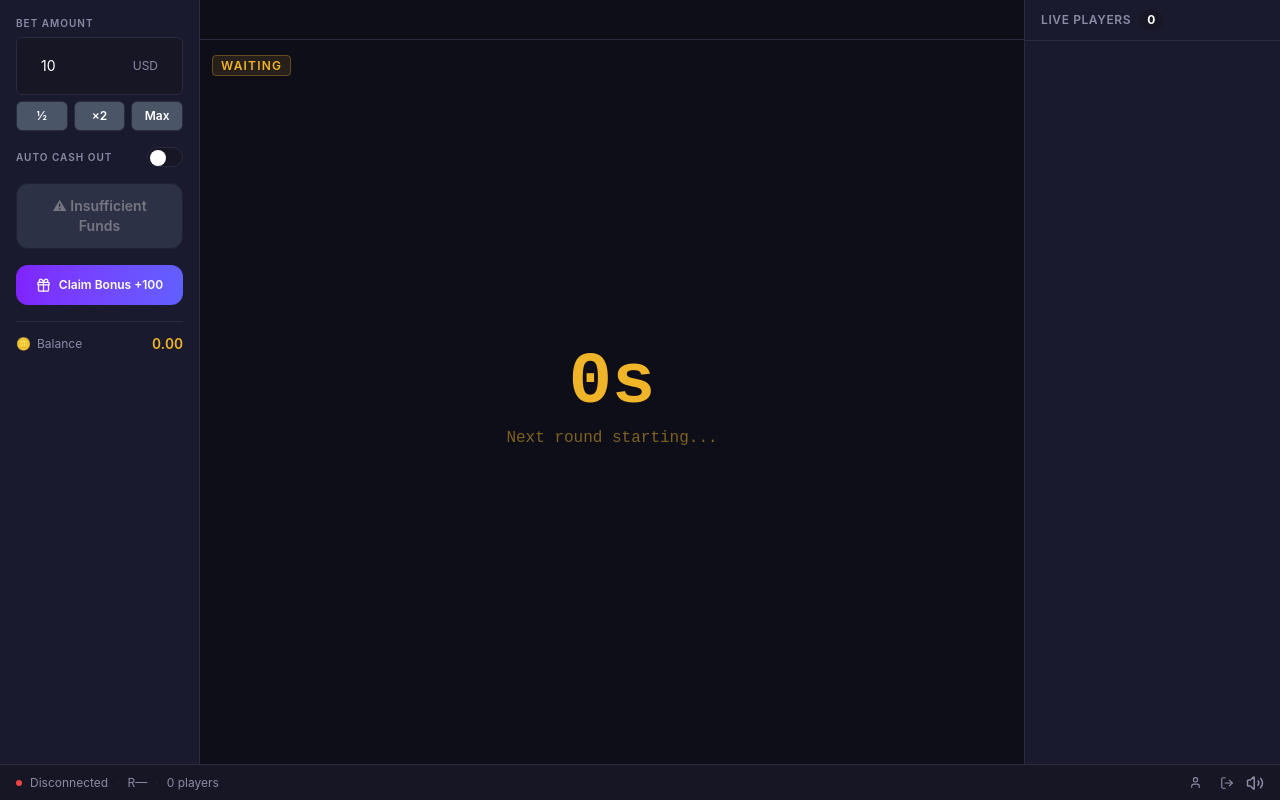
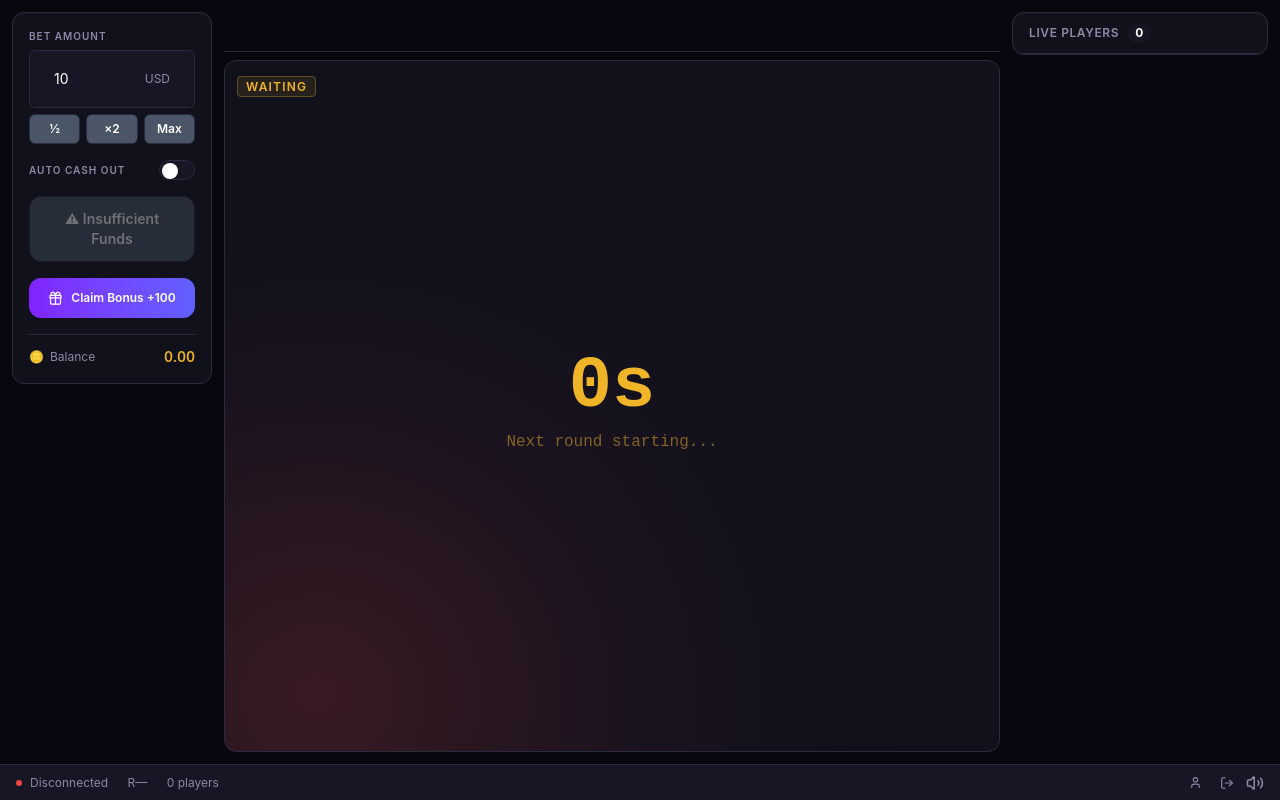
Before and after one commit to MykytaMusaiev/crash-game, a Next.js app: page /game in a window 1280 px wide. Built offline with nearby package versions, Linux system fonts and the light colour scheme.

Commit message:
style(game): refine layout cards, chart gradients and mobile modal animation

```diff
--- a/src/app/globals.css
+++ b/src/app/globals.css
@@ -1,9 +1,9 @@
 @import "tailwindcss";
 
 @theme {
-    --color-bg-primary: #0e0e18;
+    --color-bg-primary: #07080f;
     --color-bg-secondary: #161624;
-    --color-bg-panel: #1a1a2e;
+    --color-bg-panel: #10111b;
     --color-bg-muted: #4a5568;
     --color-accent-gold: #f0b429;
     --color-accent-green: #22c55e;
@@ -23,3 +23,23 @@ body {
     font-family: "Inter", system-ui, sans-serif;
     margin: 0;
 }
+
+@keyframes slideInFromRight {
+    from {
+        transform: translateX(100%);
+    }
+
+    to {
+        transform: translateX(0);
+    }
+}
+
+@keyframes fadeIn {
+    from {
+        opacity: 0;
+    }
+
+    to {
+        opacity: 1;
+    }
+}
--- a/src/components/GameLayout.tsx
+++ b/src/components/GameLayout.tsx
@@ -1,14 +1,14 @@
 'use client'
 
 import { useState } from 'react'
-import { useInitApp } from '@/shared/hooks/useInitApp'
-import { useGameSocket } from '@/shared/hooks/useGameSocket'
 import { BetPanel } from '@/widgets/BetPanel/BetPanel'
 import { CrashChart } from '@/widgets/CrashChart/CrashChart'
+import { HistoryBar } from '@/widgets/HistoryBar/HistoryBar'
 import { PlayersPanel } from '@/widgets/PlayersPanel/PlayersPanel'
-import { HistoryBar } from '@/widgets/HistoryBar/HistoryBar'
 import { StatusBar } from '@/widgets/StatusBar/StatusBar'
 import { useBalance } from '@/shared/hooks/useBalance'
+import { useGameSocket } from '@/shared/hooks/useGameSocket'
+import { useInitApp } from '@/shared/hooks/useInitApp'
 import { useRecentRounds } from '@/shared/hooks/useRecentRounds'
 
 export function GameLayout() {
@@ -20,42 +20,42 @@ export function GameLayout() {
   // Subscribes to all WS events and writes to the gameStore
   useGameSocket()
 
-  // gets the initial balance
+  // Gets the initial balance
   useBalance()
-  // gets recent rounds result
+
+  // Gets recent rounds result
   useRecentRounds()
 
   return (
-    <div className="flex h-screen flex-col">
-      <div className="flex flex-1 min-h-0 flex-col md:flex-row">
-
+    <div className="flex h-screen flex-col bg-bg-primary">
+      <div className="flex min-h-0 flex-1 flex-col gap-2 p-2 md:flex-row md:gap-3 md:p-3">
         <BetPanel className="order-2 md:order-1" />
 
-        <div className="order-1 md:order-2 flex flex-1 flex-col min-w-0 min-h-0">
+        <div className="order-1 flex min-h-0 min-w-0 flex-1 flex-col gap-2 md:order-2">
           <HistoryBar />
           <CrashChart />
         </div>
 
         {/* Desktop: always visible sidebar */}
         <PlayersPanel className="order-3 hidden md:flex" />
-
       </div>
 
-      {/* StatusBar: hidden on mobile via md:hidden → now always visible */}
       <StatusBar onPlayersClick={() => setShowPlayersModal(true)} />
 
       {/* Mobile players modal overlay */}
       {showPlayersModal && (
         <div
           className="fixed inset-0 z-50 md:hidden"
+          role="dialog"
+          aria-modal="true"
           onClick={() => setShowPlayersModal(false)}
         >
           {/* Backdrop */}
-          <div className="absolute inset-0 bg-black/60 backdrop-blur-sm" />
+          <div className="absolute inset-0 bg-black/60 backdrop-blur-sm motion-safe:animate-[mobileBackdropFadeIn_180ms_ease-out]" />
 
-          {/* Panel — slides in from the right */}
+          {/* Panel */}
           <div
-            className="absolute right-0 top-0 h-full w-72 bg-bg-panel shadow-2xl"
+            className="absolute right-0 top-0 h-full w-72 bg-bg-panel shadow-2xl motion-safe:animate-[mobilePlayersPanelSlideIn_200ms_ease-out]"
             onClick={(e) => e.stopPropagation()}
           >
             <PlayersPanel onClose={() => setShowPlayersModal(false)} />
--- a/src/widgets/BetPanel/BetPanel.tsx
+++ b/src/widgets/BetPanel/BetPanel.tsx
@@ -16,7 +16,6 @@ import type { BetPlaceEmit } from '@/shared/types/socketTypes'
 import { QuickBetMultipliers } from '@/shared/ui/QuickBetMultipliers'
 import { clampAutoCashOut } from '@/shared/utils/clampAutoCashOut'
 import { cn } from '@/shared/lib/cn'
-import { getBetButtonState } from '@/shared/utils/getBetButtonState'
 import { useClaimBonus } from '@/shared/hooks/useClaimBonus'
 import { BetActionButton } from './BetActionButton'
 
@@ -91,7 +90,7 @@ export function BetPanel({ className }: BetPanelProps) {
   return (
     <div
       className={cn(
-        'flex flex-col gap-4 w-full md:w-50 shrink-0 bg-bg-panel border-t border-border md:border-t-0 md:border-r p-4',
+        'flex w-full shrink-0 flex-col gap-4 rounded-xl border border-border bg-bg-panel p-4 shadow-[inset_0_1px_0_rgba(255,255,255,0.03)] md:w-50 h-fit md:self-start',
         className,
       )}
     >
--- a/src/widgets/CrashChart/CrashChart.tsx
+++ b/src/widgets/CrashChart/CrashChart.tsx
@@ -16,6 +16,15 @@ const PHASE_BADGE_CLASS: Record<string, string> = {
   crashed: 'text-accent-red border-accent-red/30 bg-accent-red/10',
 }
 
+const PHASE_GRADIENT_CLASS: Record<string, string> = {
+  waiting:
+    'bg-[radial-gradient(ellipse_at_12%_92%,rgba(239,68,68,0.18)_0%,rgba(88,28,55,0.14)_34%,rgba(15,16,27,0.04)_56%,transparent_74%)]',
+  running:
+    'bg-[radial-gradient(ellipse_at_12%_92%,rgba(34,197,94,0.18)_0%,rgba(20,83,45,0.14)_34%,rgba(15,16,27,0.04)_56%,transparent_74%)]',
+  crashed:
+    'bg-[radial-gradient(ellipse_at_12%_92%,rgba(239,68,68,0.2)_0%,rgba(88,28,55,0.16)_34%,rgba(15,16,27,0.04)_56%,transparent_74%)]',
+}
+
 export function CrashChart() {
   const canvasRef = useRef<HTMLCanvasElement>(null)
   const phase = useGameStore((s) => s.phase)
@@ -26,12 +35,19 @@ export function CrashChart() {
   return (
     <div
       className={[
-        'relative flex min-h-0 flex-1 overflow-hidden transition-colors duration-700',
-        crashFlash ? 'bg-accent-red/5' : 'bg-bg-primary',
+        'relative flex min-h-0 flex-1 overflow-hidden rounded-xl border border-border transition-colors duration-700',
+        crashFlash ? 'bg-accent-red/5' : 'bg-bg-panel',
       ].join(' ')}
     >
+      <div
+        className={[
+          'pointer-events-none absolute inset-0 z-0 transition-colors duration-700',
+          PHASE_GRADIENT_CLASS[phase] ?? PHASE_GRADIENT_CLASS.waiting,
+        ].join(' ')}
+      />
+
       {/* Phase badge */}
-      <div className="absolute left-3 top-3 z-10">
+      <div className="absolute left-3 top-3 z-20">
         <span
           className={[
             'rounded border px-2 py-0.5 text-xs font-semibold uppercase tracking-widest',
@@ -45,7 +61,7 @@ export function CrashChart() {
       {/* Canvas — fills the entire container */}
       <canvas
         ref={canvasRef}
-        className="h-full w-full"
+        className="relative z-10 h-full w-full"
         style={{ display: 'block' }}
       />
     </div>
--- a/src/widgets/PlayersPanel/PlayerRow.tsx
+++ b/src/widgets/PlayersPanel/PlayerRow.tsx
@@ -29,7 +29,7 @@ export function PlayerRow({ player }: { player: PublicPlayer }) {
           {player.username}
         </span>
         <span className="text-xs text-text-secondary">
-          {player.amount} USD
+          {player.amount || '-'} USD
         </span>
       </div>
       <div className={`shrink-0 text-sm font-semibold ${STATUS_CLASSES[player.status]}`}>
--- a/src/widgets/PlayersPanel/PlayersPanel.tsx
+++ b/src/widgets/PlayersPanel/PlayersPanel.tsx
@@ -16,13 +16,15 @@ export function PlayersPanel({ className, onClose }: PlayersPanelProps) {
   const isModal = Boolean(onClose)
 
   return (
-    <div className={cn(
-      'flex flex-col border-border bg-bg-panel',
-      isModal
-        ? 'w-full h-full'
-        : 'w-64 shrink-0 border-l',
-      className,
-    )}>
+    <div
+      className={cn(
+        'flex flex-col border-border bg-bg-panel',
+        isModal
+          ? 'h-full w-full'
+          : 'h-fit self-start w-64 shrink-0 overflow-hidden rounded-xl border shadow-[inset_0_1px_0_rgba(255,255,255,0.03)] ',
+        className,
+      )}
+    >
       {/* Header */}
       <div className="flex items-center gap-2 border-b border-border px-4 py-2.5">
         {isModal && <Users size={14} className="text-text-secondary" />}
```
